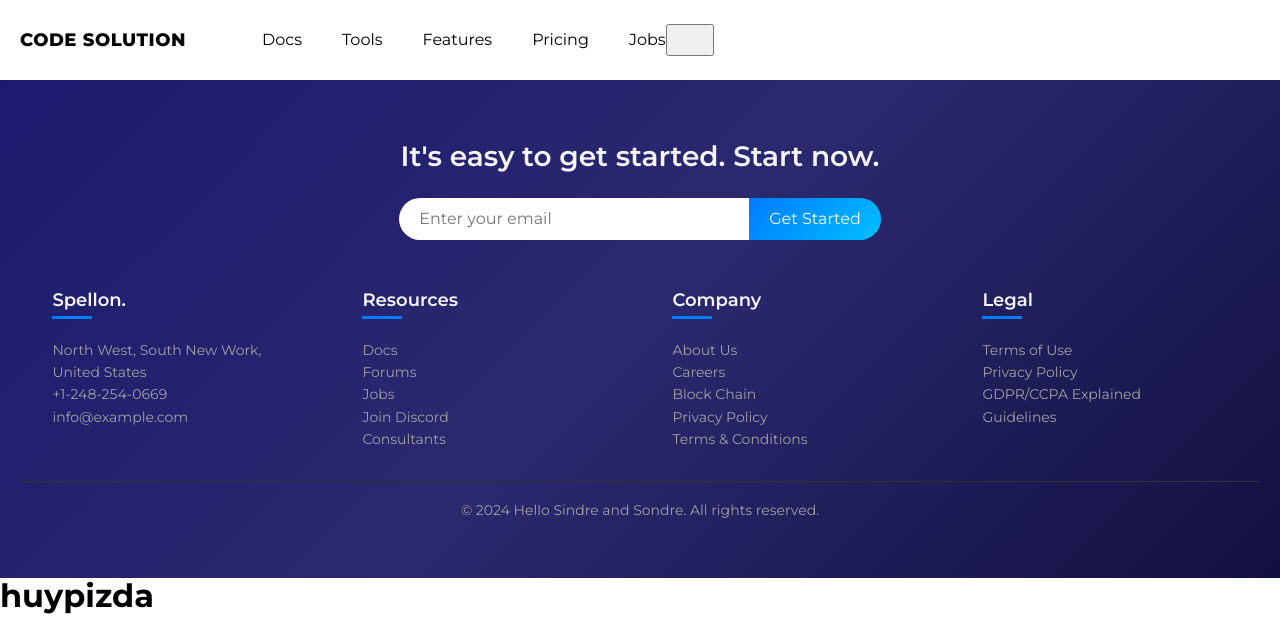
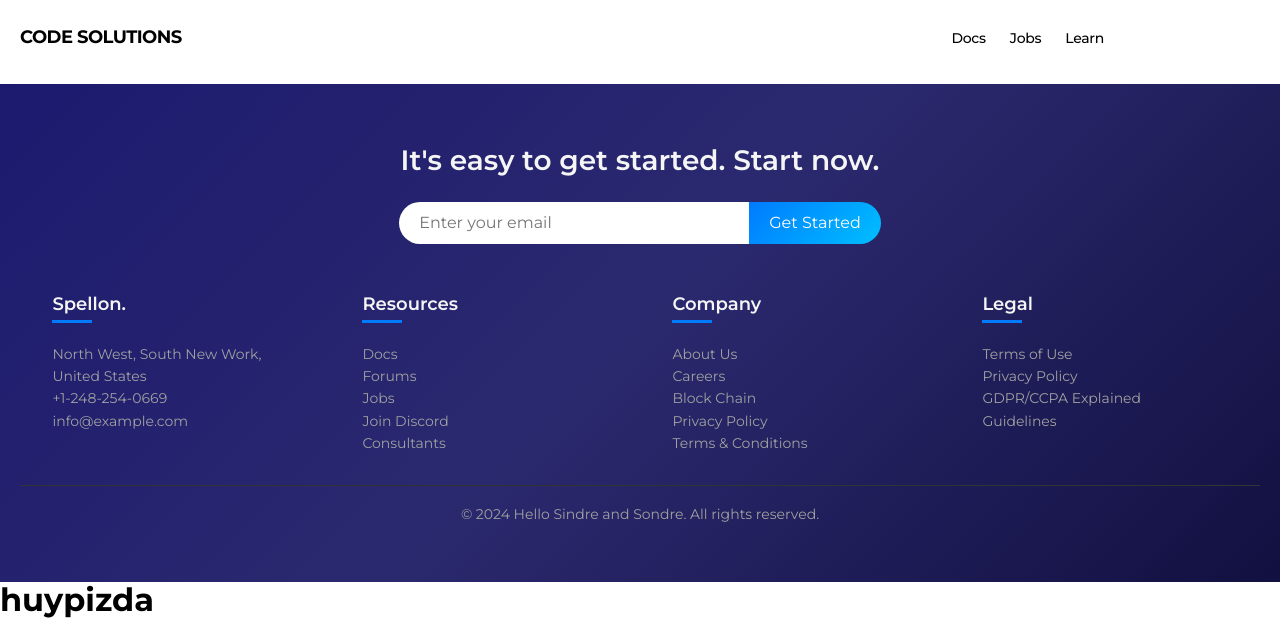
Before and after one commit to escape23/code-solutions, a Flask app: page / in a window 1280 px wide. Shown: the top 618 px of the page. Run offline with Flask 3, Linux system fonts and the light colour scheme; some libraries are stand-ins or nearby versions.

Commit message:
fix bugs

```diff
--- a/static/css/footer.css
+++ b/static/css/footer.css
@@ -123,36 +123,3 @@ footer .footer-bottom p {
   margin: 0;
   font-size: 14px;
 }
-
-/* Responsive Design */
-@media (max-width: 768px) {
-  footer .cta h2 {
-    font-size: 22px;
-  }
-
-  footer .cta input[type="email"] {
-    width: 65%;
-  }
-
-  footer .footer-content {
-    flex-direction: column;
-    text-align: center;
-  }
-
-  footer .footer-section {
-    flex-basis: 100%;
-    margin-bottom: 30px;
-  }
-
-  footer .cta form {
-    flex-direction: column;
-    align-items: center;
-  }
-
-  footer .cta input[type="email"],
-  footer .cta button {
-    width: 100%;
-    margin-bottom: 10px;
-    border-radius: 50px;
-  }
-}
--- a/static/css/header.css
+++ b/static/css/header.css
@@ -1,32 +1,82 @@
 .header-container {
-  display: flex;
-  align-items: center;
   padding-top: 24px;
-  padding-bottom: 24px;
-}
-
-.header-navigation {
+  padding-bottom: 32px;
   display: flex;
   align-items: center;
 }
 
-.header-logo {
-  font-weight: 800;
+.header-nav {
+  display: flex;
+  align-items: center;
+  flex-grow: 1;
+  justify-content: space-between;
+}
+
+.nav-logo {
+  font-weight: 700;
   font-size: 18px;
-  line-height: 1.17;
-  letter-spacing: 0.03em;
-  color: var(--button-color);
+  line-height: 1.11;
+  letter-spacing: -0.03em;
+  color: var(--title-color);
   text-transform: uppercase;
   display: flex;
   align-items: center;
-  margin-right: auto;
-  margin-right: 76px;
 }
 
-.header-menu {
-  display: flex;
-  gap: 40px;
+.nav-logo span {
+  font-style: italic;
 }
 
-.open-menu-btn {
+.nav-list {
+  display: flex;
+  gap: 24px;
 }
+
+.nav-list-item {
+}
+
+.nav-link {
+  font-weight: 500;
+  font-size: 14px;
+  line-height: 1.14;
+  letter-spacing: -0.02em;
+  color: var(--title-color);
+  transition: color 200ms linear;
+}
+
+.nav-link:hover,
+.nav-link:focus {
+  color: var(--accent-color);
+}
+
+.header-soc {
+  display: flex;
+  margin-left: 90px;
+  gap: 18px;
+}
+
+.soc-item {
+}
+
+.soc-link {
+  font-weight: 500;
+  font-size: 14px;
+  line-height: 1.14;
+  letter-spacing: -0.02em;
+  color: var(--title-color);
+}
+
+.soc-link:hover,
+.soc-link:focus {
+  color: var(--accent-color);
+}
+
+.header-soc-icon {
+  fill: transparent;
+  stroke: #111111;
+  transition: stroke 300ms linear;
+}
+.soc-link:hover .header-soc-icon,
+.soc-link:focus .header-soc-icon {
+  stroke: #fd9222;
+}
--- a/templates/header.html
+++ b/templates/header.html
@@ -1,27 +1,54 @@
 <div class="container header-container">
-  <nav class="header-navigation">
-    <a href="./index.html" class="header-logo link">Code Solution</a>
-    <ul class="header-menu list">
-      <li class="header-menu-item">
-        <a href="" class="header-menu-link link current">Docs</a>
+  <nav class="header-nav">
+    <a href="./index.html" class="nav-logo link"
+      >Code Solutions
+      <!-- <img
+        src="./images/chocolate.png"
+        alt="logo image"
+        width="24"
+        height="24"
+    /> -->
+    </a>
+    <ul class="nav-list list">
+      <li class="nav-list-item">
+        <a href="#home" class="nav-link link">Docs</a>
       </li>
-      <li class="header-menu-item">
-        <a href="" class="header-menu-link link">Tools</a>
+      <li class="nav-list-item">
+        <a
+          href="https://www.finn.no/"
+          target="_blank"
+          rel="noopener noreferrer"
+          class="nav-link link"
+          >Jobs</a
+        >
       </li>
-      <li class="header-menu-item">
-        <a href="" class="header-menu-link link">Features</a>
-      </li>
-      <li class="header-menu-item">
-        <a href="" class="header-menu-link link">Pricing</a>
-      </li>
-      <li class="header-menu-item">
-        <a href="" class="link">Jobs</a>
+      <li class="nav-list-item">
+        <a href="#loved" class="nav-link link">Learn</a>
       </li>
     </ul>
   </nav>
-  <button type="button" class="open-menu-btn">
-    <svg class="icon-charm" width="32" height="22">
-      <use href=""></use>
-    </svg>
-  </button>
+  <ul class="header-soc list">
+    <li class="soc-item">
+      <a
+        href="https://www.instagram.com"
+        target="_blank"
+        rel="noopener noreferrer"
+        class="soc-link link"
+        ><svg class="header-soc-icon" width="24" height="24">
+          <use href="./images/icons.svg#instagram-icon"></use>
+        </svg>
+      </a>
+    </li>
+    <li class="soc-item">
+      <a
+        href="https://twitter.com"
+        target="_blank"
+        rel="noopener noreferrer"
+        class="soc-link link"
+        ><svg class="header-soc-icon" width="24" height="24">
+          <use href="./images/icons.svg#icon-twitter"></use>
+        </svg>
+      </a>
+    </li>
+  </ul>
 </div>
```
